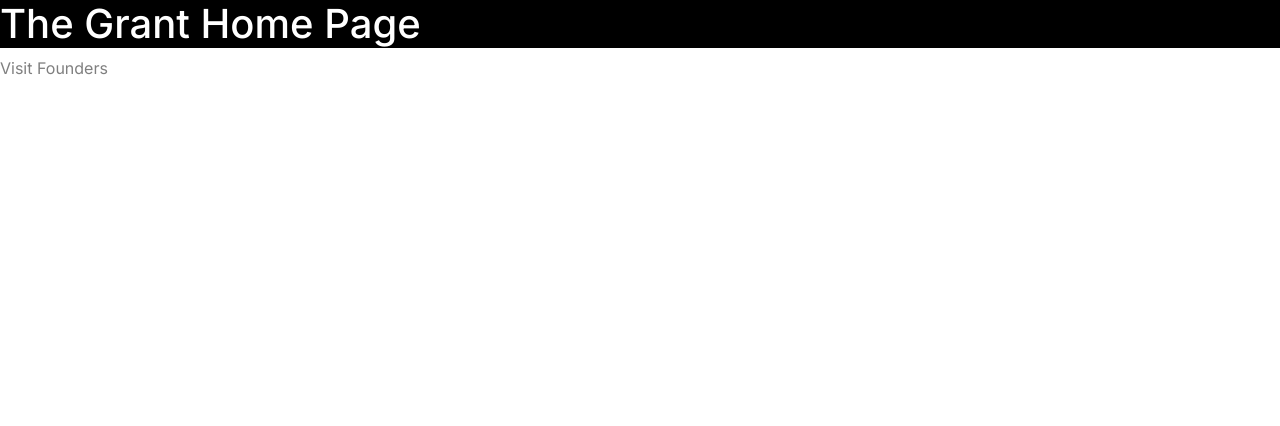
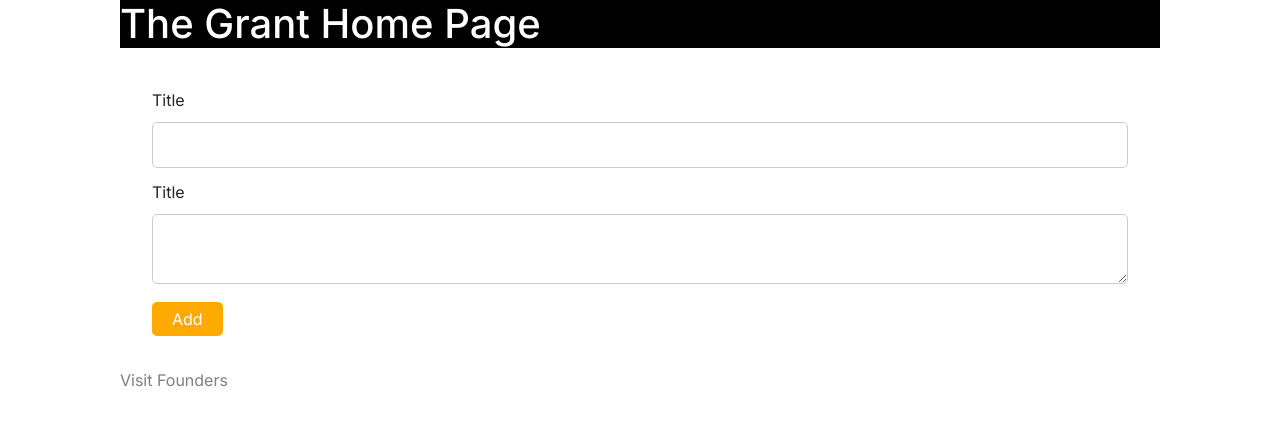
Before and after one commit to adeisbright/hello-next, a Next.js app: page /grants in a window 1280 px wide. Shown: the top 426 px of the page. Built offline with nearby package versions, Linux system fonts and the light colour scheme.

Commit message:
Handling Forms and Fetching Data using Client Component

```diff
--- a/app/blog/[slug]/page.tsx
+++ b/app/blog/[slug]/page.tsx
@@ -1,3 +1,4 @@
+import { SubmitButton } from "./submit-button"
 
 const getData = async () => {
     const url = "http://localhost:3000/grants"
@@ -11,6 +12,23 @@ const getData = async () => {
 }
 const Page = async ({ params }: { params: { slug: string } }) => {
     const data = await getData()
-    return <div>My Post: {params.slug}</div>
+    async function createBlog(formData :FormData){
+        "use server"
+
+        const rawFormData = {
+            customerId: formData.get('customerId'),
+            amount: formData.get('amount'),
+            status: formData.get('status'),
+        }
+    }
+    return (
+        <>
+            <div>My Post: {params.slug}</div>
+            <form action={createBlog}>
+                <input type="text" name="field-name" />
+                <SubmitButton/>
+            </form>
+        </>
+    )
 }
 export default Page
--- /dev/null
+++ b/app/blog/[slug]/submit-button.tsx
@@ -0,0 +1,13 @@
+'use client'
+
+import { useFormStatus } from 'react-dom'
+
+export function SubmitButton() {
+  const { pending } = useFormStatus()
+
+  return (
+    <button className="btn btn-register" type="submit" aria-disabled={pending}>
+      Add
+    </button>
+  )
+}
--- /dev/null
+++ b/app/grants/create-grant.tsx
@@ -0,0 +1,59 @@
+"use client"
+import { FormEvent, useState } from "react"
+
+export const GrantForm = () => {
+    const [title , setTitle] = useState<string>("")
+    const [description , setDescription] = useState<string>("")
+
+    const url = "http://localhost:3000/grants"
+    const handleFormSubmit = async (event  : FormEvent) => {
+        try{
+            event.preventDefault()
+            if(title && description){
+                const res =  await fetch(url , {
+                    method : "POST",
+                    body: JSON.stringify({
+                        title ,
+                        description ,
+                    }),
+                    headers: {
+                        Accept: "application/json",
+                        "Content-Type": "application/json",
+                    },
+               })
+               const data = await res.json()
+               console.log(data)
+            }
+        }catch(err){
+            console.log(err)
+        }
+    }
+    return (
+        <>
+            <form className="todo-form"  onSubmit={handleFormSubmit}>
+                <label htmlFor="title">Title</label>
+                <input
+                    type="text"
+                    title="title"
+                    className="input input-border-faint"
+                    id="title"
+                    onChange={(e) => setTitle(e.target.value)}
+                />
+                <label htmlFor="description">Title</label>
+                <textarea
+                    title="description"
+                    className="input input-border-faint"
+                    onChange={(e) => setDescription(e.target.value)}
+                />
+                <button
+                    className="btn btn-register"
+                    type="submit"
+                    aria-label="button"
+                    id="description"
+                >
+                        Add
+                </button>
+            </form>
+        </>
+    )
+}
--- a/app/grants/page.tsx
+++ b/app/grants/page.tsx
@@ -1,12 +1,16 @@
 import Link from "next/link"
 import { Fragment } from "react"
 import styles from "@/app/grants/grant.module.css"
-
+import { GrantForm } from "./create-grant"
 const Page = () => {
     return (
         <Fragment>
-            <h1 className={styles.blackWhite}> The Grant Home Page</h1>
-            <Link href="/founders">Visit Founders</Link>
+            <main className="framer">
+                <h1 className={styles.blackWhite}> The Grant Home Page</h1>
+                <GrantForm/>
+                <Link href="/founders">Visit Founders</Link>
+            </main>
+
         </Fragment>
     )
 }
```
